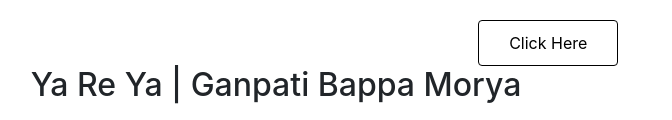
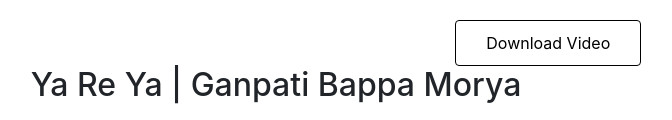
Before and after one commit to Aniket15desai/8dmusiccreation.github.io, a plain HTML site: page index.html in a window 1280 px wide. Shown: the part 1564-1684 px from the top of the page, without its empty margins (364-1036 px from the left). Drawn offline with nearby package versions, Linux system fonts and the light colour scheme.

Commit message:
Update index.html

```diff
--- a/index.html
+++ b/index.html
@@ -372,7 +372,7 @@
 		        <iframe width="540" height="300" style="margin-top: 20px; margin-bottom: 50px;"
 			src="https://youtube.com/embed/bT8cXxFKtd8?rel=0" frameborder="0"
 			allowfullscreen></iframe>
-			<a class="btn" href="Videos/1.mp4">click here</a>
+			<a class="btn" href="Videos/1.mp4">Download Video</a>
 
         <h2>Ya Re Ya | Ganpati Bappa Morya</h2>
 			<iframe width="540" height="300" style="margin-top: 20px; margin-bottom: 50px;"
```
